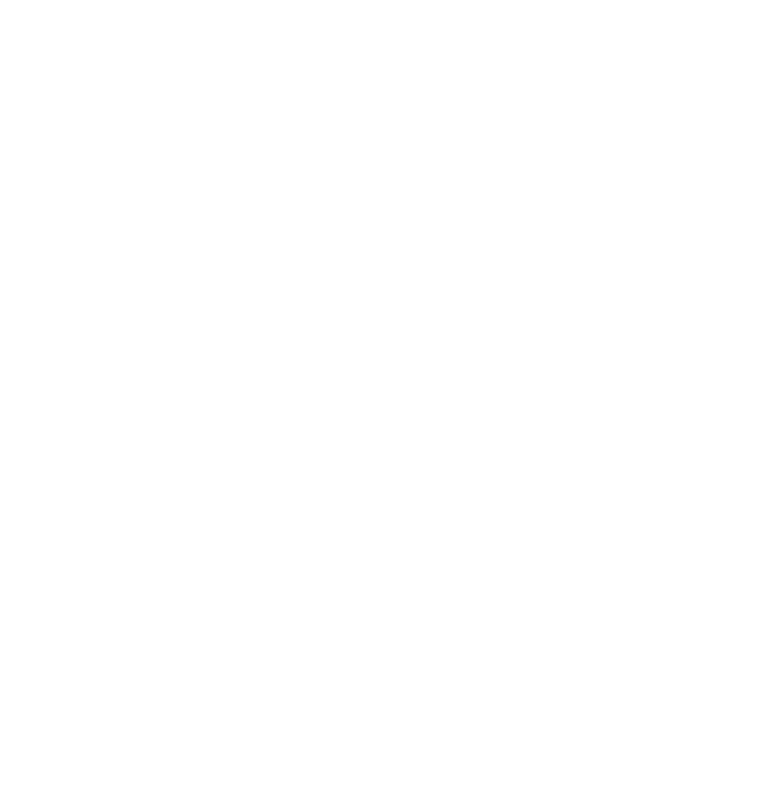
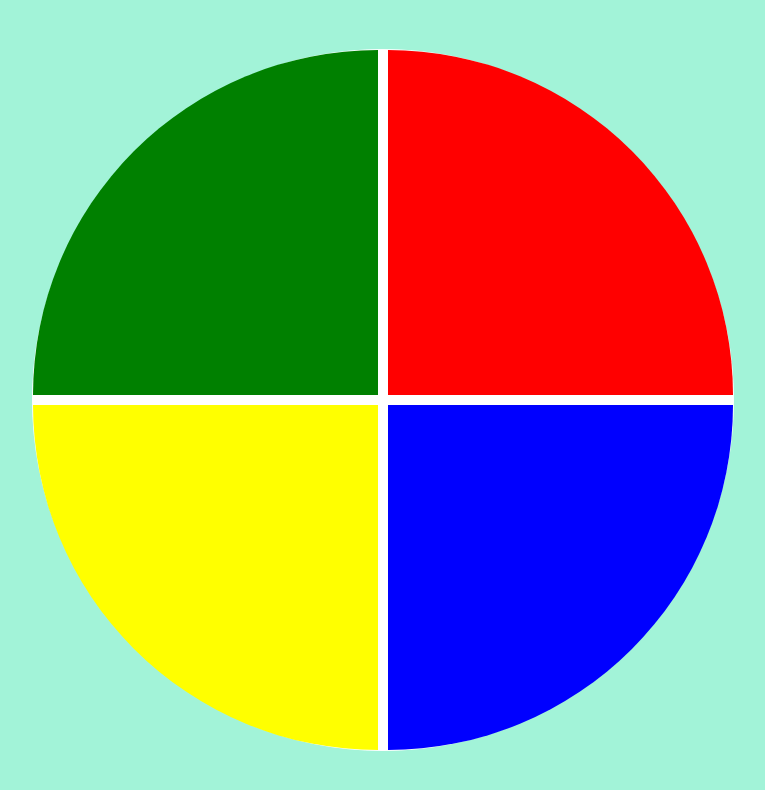
Before and after one commit to sergiomerces/jogo-genius, a plain HTML site: page index.html in a window 1280 px wide. Shown: the whole page, without its empty margins (257-1022 px from the left). Drawn offline with Linux system fonts and the light colour scheme.

Commit message:
criando os botões de memória com CSS

```diff
--- a/css/style.css
+++ b/css/style.css
@@ -1 +1,51 @@
 /*folha de estilos*/
+
+@charset "UTF-8";
+
+body {
+    margin: 0;
+    background-color: rgb(162, 243, 216);
+}
+
+main {
+    height: 100vh;
+    width: 100vw;
+    display: flex;
+    justify-content: center;
+    align-items: center;
+}
+
+.genius {
+    display: grid;
+    grid-template-areas: 'verde vermelho' 'amarelo azul';
+    grid-gap: 10px;
+    background-color: white;
+    border: 1px solid white;
+    border-radius: 100%;
+    width: 700px;
+    height: 700px;
+}
+
+.blue {
+    grid-area: azul;
+    background-color: blue;
+    border-bottom-right-radius: 100%;
+}
+
+.red {
+    grid-area: vermelho;
+    background-color: red;
+    border-top-right-radius: 100%;
+}
+
+.green {
+    grid-area: verde;
+    background-color: green;
+    border-top-left-radius: 100%;
+}
+
+.yellow {
+    grid-area: amarelo;
+    background-color: yellow;
+    border-bottom-left-radius: 100%;
+}
--- a/index.html
+++ b/index.html
@@ -8,7 +8,8 @@
     <meta name="keywords" content="jogo, game, html, css, jvascript, portfolio, projeto">
     <meta name="author" content="Sérgio Mercês">
     <meta name="reply-to" content="sergio.merces@gmail.com">
-    <title>Document</title>
+    <title>Jogo da Memória - Genius</title>
+    <link rel="stylesheet" href="./css/style.css">
 </head>
 <body>
     <main>
@@ -19,5 +20,6 @@
             <div class="green"></div>
         </div>
     </main>
+    <script src="./js/script.js"></script>
 </body>
 </html>
```
